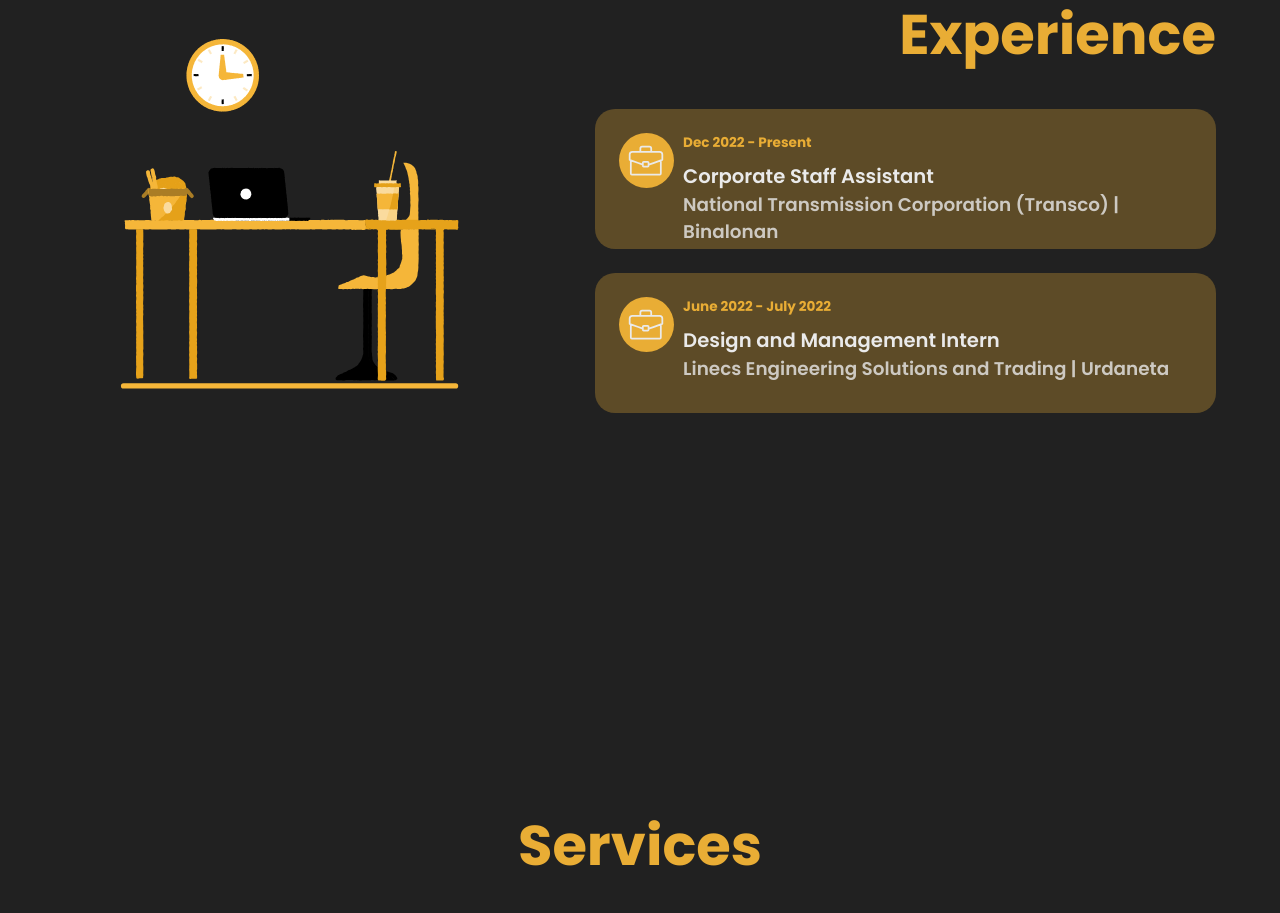
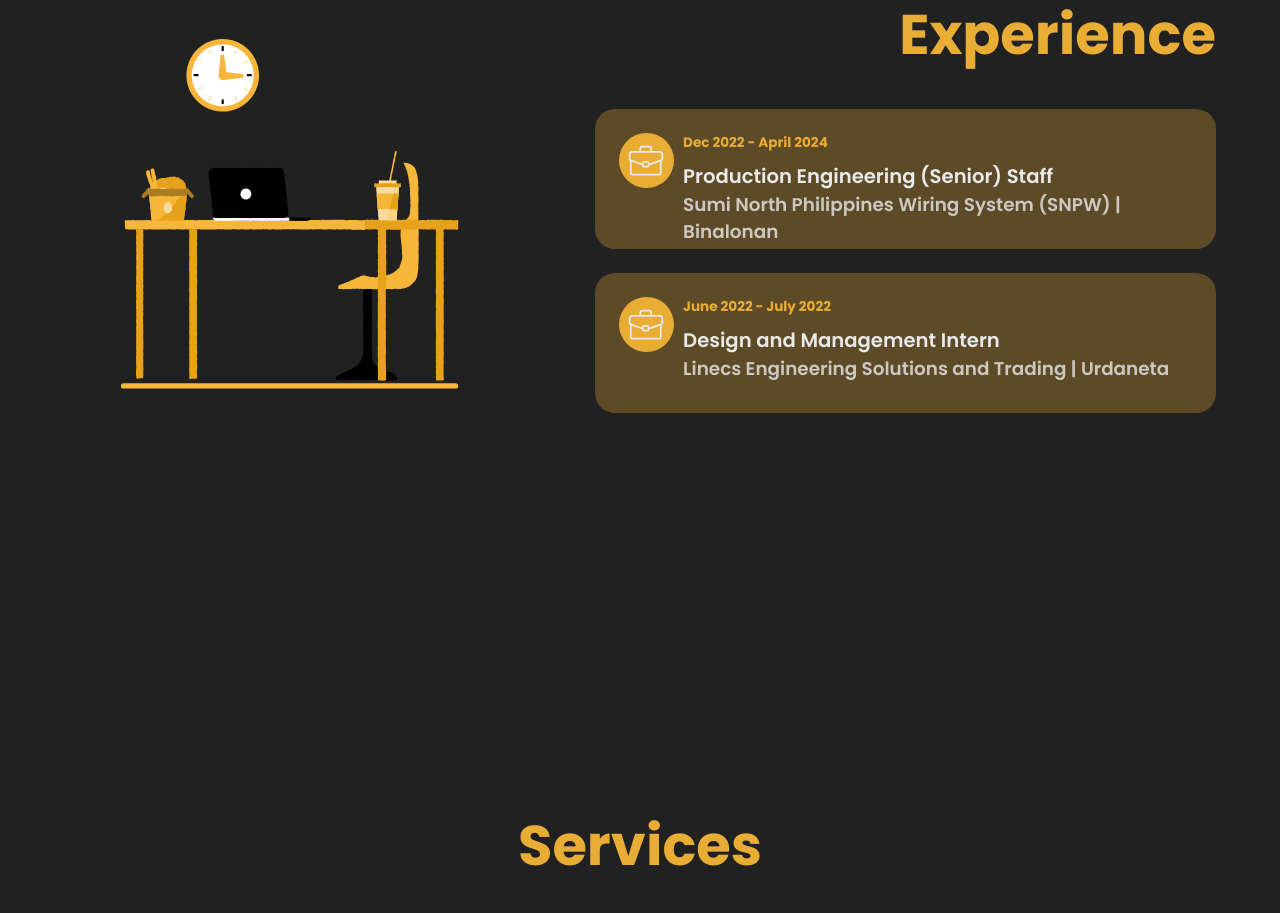
Before and after one commit to juvylizaangelo/juvylizaangelo.github.io, a React (Create React App) app: page / in a window 1280 px wide. Shown: the part 2920-3833 px from the top of the page. Built offline with nearby package versions, Linux system fonts and the light colour scheme; a web font is replaced by a local one.

Commit message:
Update experienceData.js

```diff
--- a/src/data/experienceData.js
+++ b/src/data/experienceData.js
@@ -1,10 +1,10 @@
 export const experienceData = [
     {
         id: 1,
-        company: 'National Transmission Corporation (Transco) | Binalonan',
-        jobtitle: 'Corporate Staff Assistant',
+        company: 'Sumi North Philippines Wiring System (SNPW) | Binalonan',
+        jobtitle: ' Production Engineering (Senior) Staff',
         startYear: 'Dec 2022 ',
-        endYear: ' Present'
+        endYear: ' April 2024'
     },
     {
         id: 2,
```
